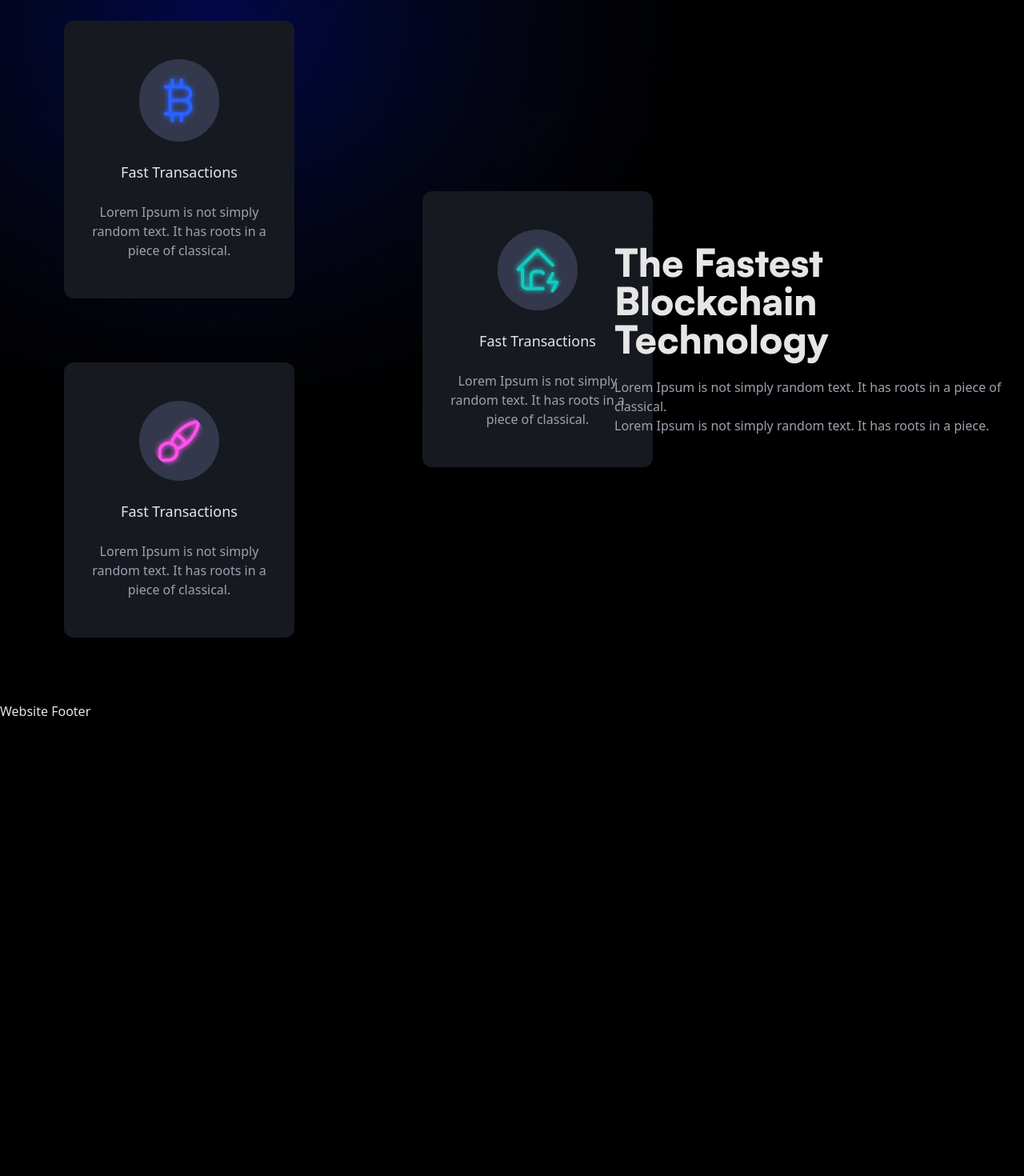
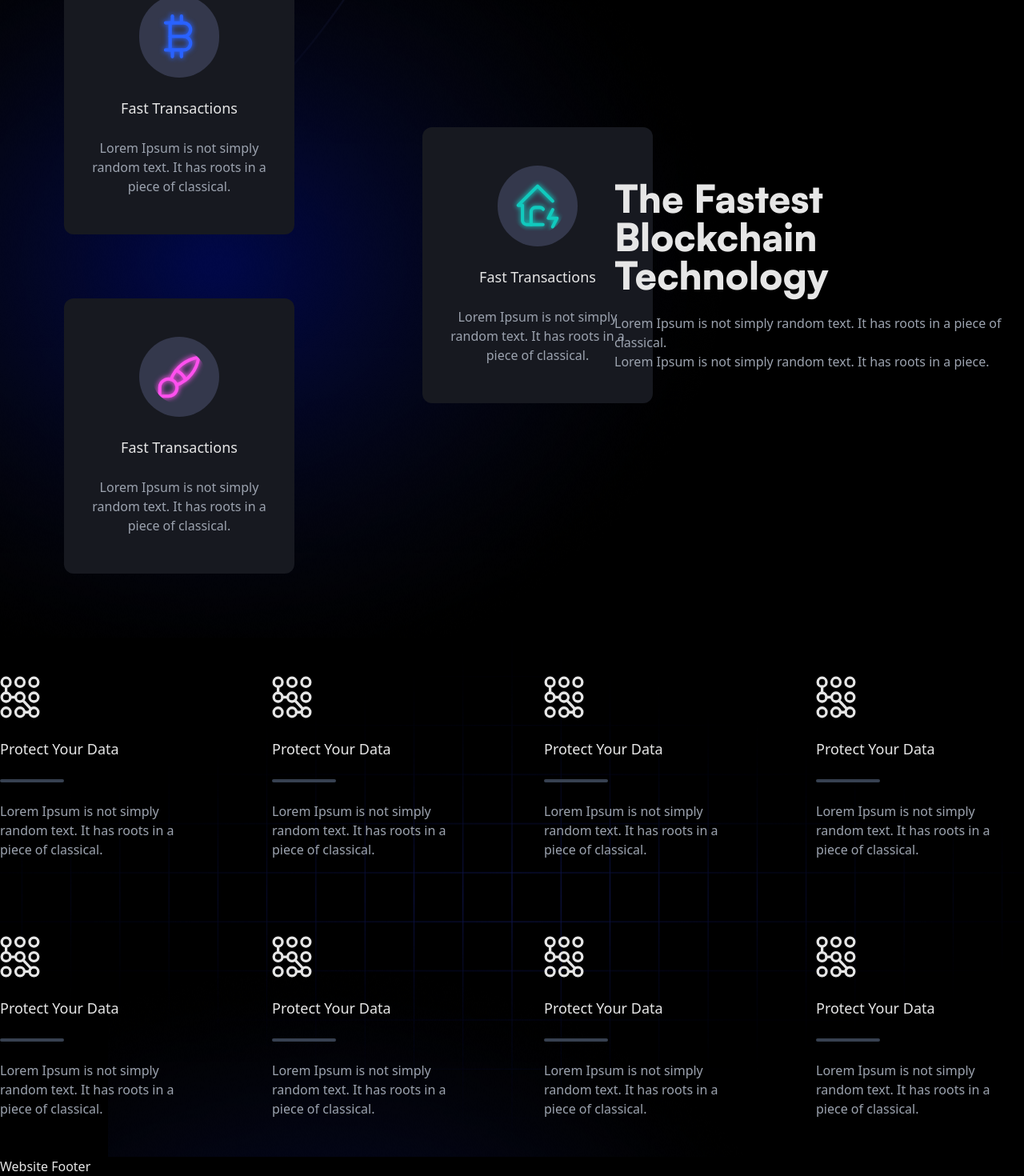
Before and after one commit to mdmarufsarker/crew-labs, a Next.js app: page / in a window 1280 px wide. Shown: the part 903-2373 px from the top of the page at 80% size. Before the commit the page ends 1804 px from the top, so only its background shows below. Built offline with nearby package versions, Linux system fonts and the light colour scheme.

Commit message:
trying to solve the bug

```diff
--- a/components/Home/about.js
+++ b/components/Home/about.js
@@ -2,8 +2,8 @@ import Card from './aboutCard'
 
 export default function about() {
   return (
-    <>
-        <div className='container mx-auto'>
+    <div>
+        <div className='container mx-auto -mt-20'>
             <div className='flex justify-center items-center flex-row'>
                 <div className='w-1/2 flex items-center'>
                     <div>
@@ -20,6 +20,6 @@ export default function about() {
                 </div>
             </div>
         </div>
-    </>
+    </div>
   )
 }
--- a/components/Home/hero.js
+++ b/components/Home/hero.js
@@ -4,7 +4,7 @@ export default function hero() {
     return (
         <>
             <section className={styles.hero}>
-                <div className="heading py-12 flex flex-col justify-center items-center">
+                <div className={`heading py-12 flex flex-col justify-center items-center`}>
                     <h1 className={`${styles.blockchain}`}>Blockchain is <span className="text-blue-700">Fastest</span></h1>
                     <p className="text-center py-8 text-xl font-regular">
                     Contrary to popular belief, Lorem Ipsum is not simply random text. It has roots in a
--- a/components/Home/home.js
+++ b/components/Home/home.js
@@ -1,6 +1,7 @@
 import Hero from './hero'
 import Sponsors from './sponsors'
 import About from './about'
+import Services from './services'
 
 export default function home() {
     const bgmain = {
@@ -9,16 +10,16 @@ export default function home() {
     }
     const bgsub = {
         backgroundImage: "url(/images/backgrounds/bluedot2.png)",
+        // backgroundSize: "cover",
         backgroundRepeat: "no-repeat",
-        backgroundPosition: "center left"
+        backgroundPosition: "top 50% left 0"
     }
     return (
         <div style={bgmain}>
-            <div style={bgsub}>
-                <Hero/>
-                <Sponsors />
-                <About />
-            </div>
+            <Hero/>
+            <Sponsors />
+            <div style={bgsub}><About/></div>
+            <Services />
         </div>
     )
 }
--- /dev/null
+++ b/components/Home/services.js
@@ -0,0 +1,34 @@
+import Service from './servicesCard'
+
+export default function services() {
+    const bg = {
+        backgroundImage: "url(/images/backgrounds/services.png)",
+        backgroundRepeat: "no-repeat",
+        backgroundPosition: "center",
+    }
+    const bgsub = {
+        backgroundImage: "url(/images/backgrounds/bluedot2.png)",
+        backgroundRepeat: "no-repeat",
+        backgroundPosition: "center 5%"
+    }
+    return (
+        <>
+            <div className='container mx-auto' style={bg}>
+                <div className='flex justify-center items-center flex-col'>
+                    <div className='w-full flex items-center justify-center gap-20'>
+                        <Service src="/icons/pattern.svg" title="Protect Your Data" description="Lorem Ipsum is not simply random text. It has roots in a piece of classical."/>
+                        <Service src="/icons/pattern.svg" title="Protect Your Data" description="Lorem Ipsum is not simply random text. It has roots in a piece of classical."/>
+                        <Service src="/icons/pattern.svg" title="Protect Your Data" description="Lorem Ipsum is not simply random text. It has roots in a piece of classical."/>
+                        <Service src="/icons/pattern.svg" title="Protect Your Data" description="Lorem Ipsum is not simply random text. It has roots in a piece of classical."/>
+                    </div>
+                    <div className='w-full flex items-center justify-center gap-20' style={bgsub}>
+                        <Service src="/icons/pattern.svg" title="Protect Your Data" description="Lorem Ipsum is not simply random text. It has roots in a piece of classical."/>
+                        <Service src="/icons/pattern.svg" title="Protect Your Data" description="Lorem Ipsum is not simply random text. It has roots in a piece of classical."/>
+                        <Service src="/icons/pattern.svg" title="Protect Your Data" description="Lorem Ipsum is not simply random text. It has roots in a piece of classical."/>
+                        <Service src="/icons/pattern.svg" title="Protect Your Data" description="Lorem Ipsum is not simply random text. It has roots in a piece of classical."/>
+                    </div>
+                </div>
+            </div>
+        </>
+    )
+}
--- /dev/null
+++ b/components/Home/servicesCard.js
@@ -0,0 +1,14 @@
+import Image from "next/image"
+
+export default function servicesCard({src, title, description}) {
+  return (
+    <>
+        <div className='w-80 py-12 items-start flex flex-col'>
+            <Image src={src} width={50} height={50}/>
+            <h3 className='py-6 text-lg'>{title}</h3>
+            <hr className="bg-gray-700 w-20 h-1 rounded border-none outline-none mb-6"/>
+            <p className='text-gray-400'>Lorem Ipsum is not simply random text. It has roots in a piece of classical.</p>
+        </div>
+    </>
+  )
+}
```
Also changed, not shown: styles/Home/About.module.css (added, +7 -0 lines).
